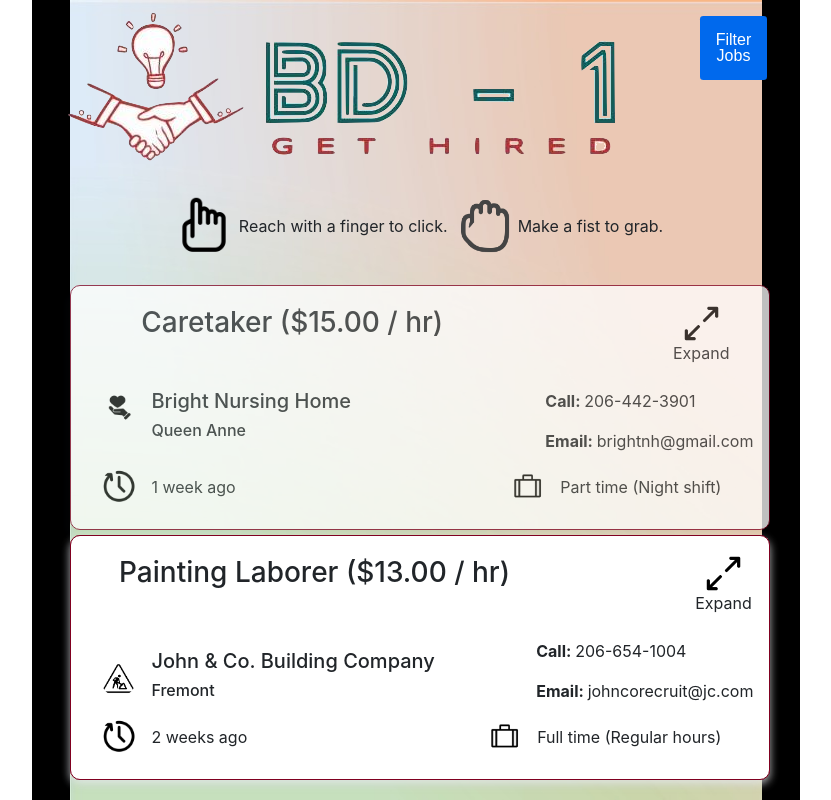
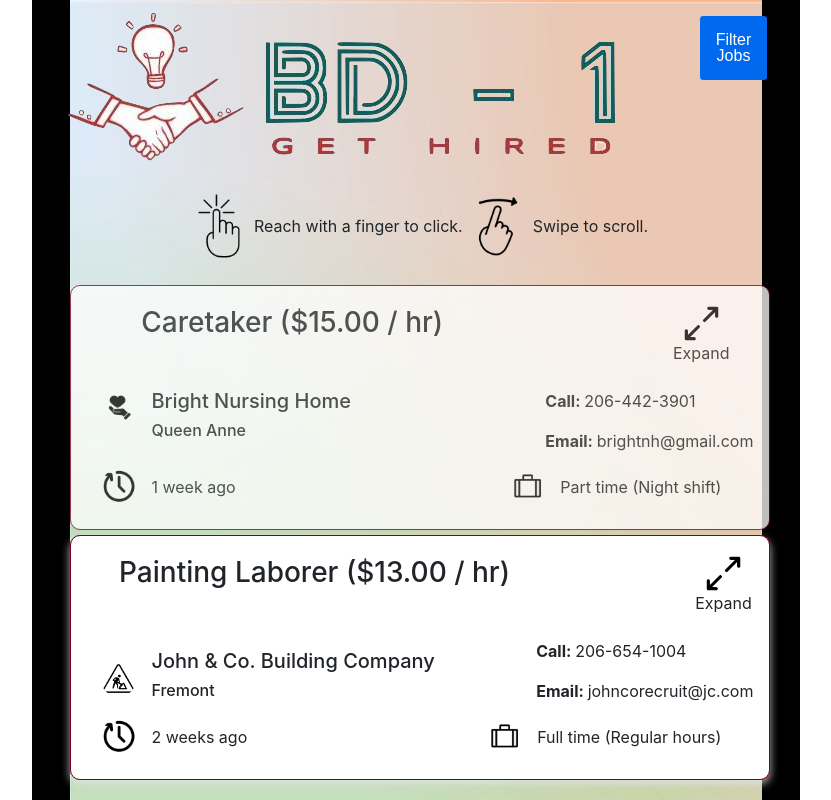
Before and after one commit to MarkusSchiffer/BD-1-Project, a plain HTML site: page index.html in a window 1280 px wide. Shown: the top 800 px of the page, without its empty margins (224-1055 px from the left). Drawn offline with nearby package versions, Linux system fonts and the light colour scheme.

Commit message:
updated icons

```diff
--- a/index.html
+++ b/index.html
@@ -27,10 +27,10 @@
             <br>
 
             <div id="extendiv">
-                <img src="./touch.png" id="tutimg1">
+                <img src="./tap.png" id="tutimg1">
                 <span>Reach with a finger to click.</span>
-                <img src="./grab.png" id="tutimg2">
-                <span>Make a fist to grab.</span>
+                <img src="./swipe.png" id="tutimg2">
+                <span>Swipe to scroll.</span>
             </div>
             <br>
 
```
Also changed, not shown: swipe.png (added), tap.png (added).
